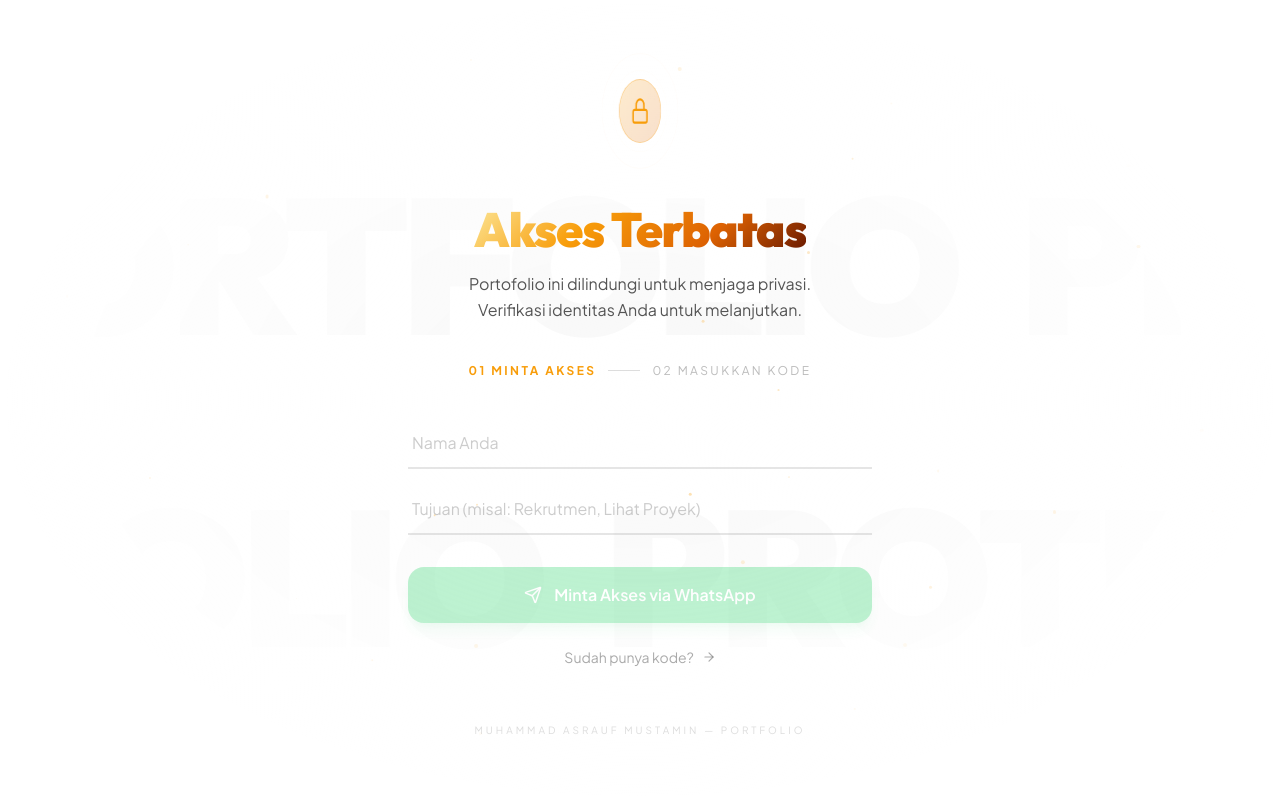
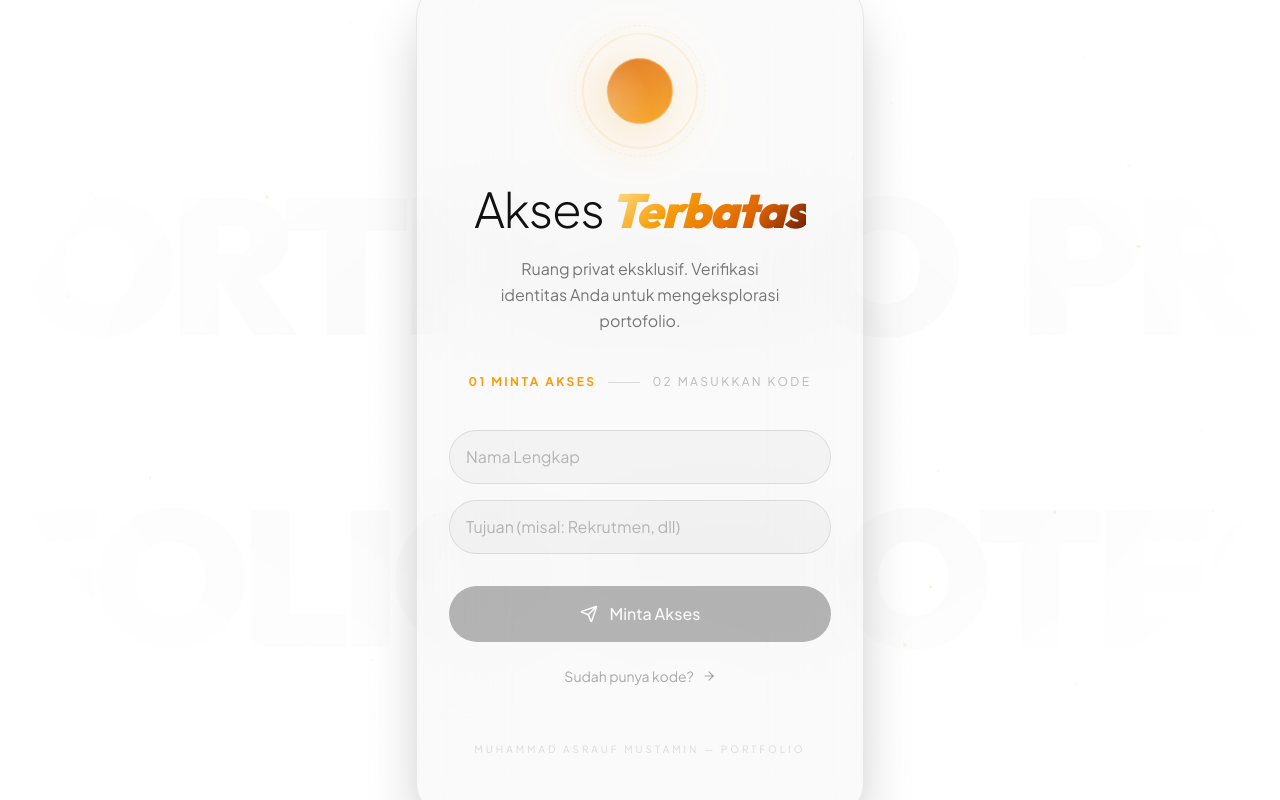
Before and after one commit to asraufmustamin/web-personal-async, a Next.js app: page / in a window 1280 px wide. Shown: the top 800 px of the page. Built offline with nearby package versions, Linux system fonts and the light colour scheme; grey boxes are pictures that could not be loaded.

Commit message:
Update AccessGate UI: elegant design and async22 passcode

```diff
--- a/src/components/AccessGate.tsx
+++ b/src/components/AccessGate.tsx
@@ -2,7 +2,7 @@
 
 import React, { useState, useEffect, useCallback } from 'react';
 import { motion, AnimatePresence } from 'framer-motion';
-import { Lock, Send, ArrowRight, Eye, EyeOff } from 'lucide-react';
+import { Send, ArrowRight, Eye, EyeOff } from 'lucide-react';
 
 // ─── Floating Particles Background ───
 function FloatingParticles() {
@@ -81,28 +81,24 @@ function RunningText() {
   );
 }
 
-// ─── Animated Lock Icon ───
-function AnimatedLock() {
+// ─── Elegant Orb Visual ───
+function ElegantOrb() {
   return (
     <motion.div
-      className="relative w-20 h-20 md:w-24 md:h-24 flex items-center justify-center"
-      animate={{ rotateY: [0, 360] }}
-      transition={{ duration: 8, repeat: Infinity, ease: "linear" }}
+      className="relative w-24 h-24 flex items-center justify-center"
+      animate={{ scale: [1, 1.05, 1] }}
+      transition={{ duration: 4, repeat: Infinity, ease: "easeInOut" }}
     >
-      {/* Glow ring */}
+      <div className="absolute inset-0 rounded-full bg-gradient-to-tr from-primary/30 to-transparent blur-xl" />
       <motion.div
-        className="absolute inset-0 rounded-full border border-primary/20"
-        animate={{ scale: [1, 1.3, 1], opacity: [0.3, 0, 0.3] }}
-        transition={{ duration: 3, repeat: Infinity, ease: "easeInOut" }}
-      />
-      <motion.div
-        className="absolute inset-2 rounded-full border border-primary/10"
-        animate={{ scale: [1, 1.2, 1], opacity: [0.2, 0, 0.2] }}
-        transition={{ duration: 3, repeat: Infinity, ease: "easeInOut", delay: 0.5 }}
-      />
-      <div className="w-14 h-14 md:w-16 md:h-16 rounded-full bg-gradient-to-br from-primary/20 to-primary-dark/20 border border-primary/30 flex items-center justify-center backdrop-blur-sm">
-        <Lock className="text-primary" size={28} />
-      </div>
+        className="relative w-16 h-16 rounded-full bg-gradient-to-br from-primary/80 to-primary-dark/80 shadow-[0_0_30px_rgba(var(--primary-rgb),0.4)] flex items-center justify-center overflow-hidden border border-white/20 backdrop-blur-md"
+        animate={{ rotate: [0, 180, 360] }}
+        transition={{ duration: 12, repeat: Infinity, ease: "linear" }}
+      >
+        <div className="absolute inset-0 bg-[radial-gradient(ellipse_at_top_right,rgba(255,255,255,0.3)_0%,transparent_60%)] pointer-events-none" />
+      </motion.div>
+      <div className="absolute inset-[-8px] rounded-full border border-primary/20" />
+      <div className="absolute inset-[-16px] rounded-full border border-primary/10 border-dashed animate-[spin_20s_linear_infinite]" />
     </motion.div>
   );
 }
@@ -139,7 +135,7 @@ export default function AccessGate({ children }: { children: React.ReactNode })
   // ─── KONFIGURASI ───
   // GANTI NOMOR WHATSAPP DAN PASSWORD DI SINI
   const WHATSAPP_NUMBER = "6285189666794";
-  const CORRECT_PASSCODE = "ASRAUF2025";
+  const CORRECT_PASSCODE = "ASYNC22";
 
   useEffect(() => {
     setIsMounted(true);
@@ -195,32 +191,32 @@ export default function AccessGate({ children }: { children: React.ReactNode })
             <FloatingParticles />
 
             {/* Radial gradient overlay */}
-            <div className="absolute inset-0 bg-[radial-gradient(ellipse_at_center,transparent_0%,var(--bg-main)_70%)] pointer-events-none" />
+            <div className="absolute inset-0 bg-[radial-gradient(ellipse_at_center,transparent_0%,var(--bg-main)_80%)] pointer-events-none" />
 
             {/* Main content */}
-            <div className="relative z-10 flex flex-col items-center gap-8 md:gap-10 px-6 py-12 max-w-lg w-full">
+            <div className="relative z-10 flex flex-col items-center gap-8 md:gap-10 px-8 py-16 max-w-[28rem] w-full bg-text-main/[0.02] backdrop-blur-2xl border border-text-main/[0.08] shadow-[0_30px_60px_-15px_rgba(0,0,0,0.3)] rounded-[2.5rem]">
 
-              {/* Lock animation */}
+              {/* Icon animation */}
               <motion.div
                 initial={{ scale: 0, opacity: 0 }}
                 animate={{ scale: 1, opacity: 1 }}
                 transition={{ delay: 0.2, duration: 0.8, ease: [0.16, 1, 0.3, 1] }}
               >
-                <AnimatedLock />
+                <ElegantOrb />
               </motion.div>
 
               {/* Title */}
               <motion.div
-                className="flex flex-col items-center gap-3 text-center"
+                className="flex flex-col items-center gap-4 text-center"
                 initial={{ y: 30, opacity: 0 }}
                 animate={{ y: 0, opacity: 1 }}
                 transition={{ delay: 0.4, duration: 0.8, ease: [0.16, 1, 0.3, 1] }}
               >
-                <h1 className="text-3xl md:text-5xl font-black font-serif tracking-tight gradient-text leading-tight">
-                  Akses Terbatas
+                <h1 className="text-4xl md:text-5xl font-light tracking-tight text-text-main leading-tight font-sans">
+                  Akses <span className="font-serif font-black italic gradient-text">Terbatas</span>
                 </h1>
-                <p className="text-text-muted text-sm md:text-base max-w-sm leading-relaxed">
-                  Portofolio ini dilindungi untuk menjaga privasi. Verifikasi identitas Anda untuk melanjutkan.
+                <p className="text-text-muted/80 text-sm md:text-base max-w-[280px] leading-relaxed">
+                  Ruang privat eksklusif. Verifikasi identitas Anda untuk mengeksplorasi portofolio.
                 </p>
               </motion.div>
 
@@ -254,16 +250,10 @@ export default function AccessGate({ children }: { children: React.ReactNode })
                       <div className="relative group">
                         <input
                           type="text"
-                          placeholder="Nama Anda"
+                          placeholder="Nama Lengkap"
                           value={name}
                           onChange={(e) => setName(e.target.value)}
-                          className="w-full bg-transparent border-b-2 border-text-muted/15 focus:border-primary px-1 py-3 text-text-main text-base placeholder:text-text-muted/30 focus:outline-none transition-colors duration-300"
-                        />
-                        <motion.div
-                          className="absolute bottom-0 left-0 h-[2px] bg-primary origin-left"
-                          initial={{ scaleX: 0 }}
-                          whileHover={{ scaleX: 1 }}
-                          transition={{ duration: 0.3 }}
+                          className="w-full bg-text-main/[0.03] hover:bg-text-main/[0.05] border border-text-main/10 focus:border-primary/50 focus:bg-text-main/[0.05] rounded-xl px-4 py-3.5 text-text-main text-sm md:text-base placeholder:text-text-muted/40 focus:outline-none transition-all duration-300"
                         />
                       </div>
 
@@ -271,10 +261,10 @@ export default function AccessGate({ children }: { children: React.ReactNode })
                       <div className="relative group">
                         <input
                           type="text"
-                          placeholder="Tujuan (misal: Rekrutmen, Lihat Proyek)"
+                          placeholder="Tujuan (misal: Rekrutmen, dll)"
                           value={purpose}
                           onChange={(e) => setPurpose(e.target.value)}
-                          className="w-full bg-transparent border-b-2 border-text-muted/15 focus:border-primary px-1 py-3 text-text-main text-base placeholder:text-text-muted/30 focus:outline-none transition-colors duration-300"
+                          className="w-full bg-text-main/[0.03] hover:bg-text-main/[0.05] border border-text-main/10 focus:border-primary/50 focus:bg-text-main/[0.05] rounded-xl px-4 py-3.5 text-text-main text-sm md:text-base placeholder:text-text-muted/40 focus:outline-none transition-all duration-300"
                         />
                       </div>
 
@@ -284,10 +274,10 @@ export default function AccessGate({ children }: { children: React.ReactNode })
                         disabled={!name || !purpose}
                         whileHover={{ scale: 1.02 }}
                         whileTap={{ scale: 0.98 }}
-                        className="mt-4 w-full bg-[#25D366] disabled:opacity-30 disabled:cursor-not-allowed text-white font-semibold rounded-2xl px-6 py-4 flex items-center justify-center gap-3 transition-all shadow-lg shadow-[#25D366]/20 hover:shadow-[#25D366]/40"
+                        className="mt-4 w-full bg-text-main text-bg-main disabled:opacity-30 disabled:cursor-not-allowed font-medium rounded-xl px-6 py-4 flex items-center justify-center gap-3 transition-all hover:shadow-[0_10px_40px_-10px_rgba(255,255,255,0.3)]"
                       >
                         <Send size={18} />
-                        Minta Akses via WhatsApp
+                        Minta Akses
                       </motion.button>
 
                       {/* Switch to unlock */}
@@ -312,17 +302,17 @@ export default function AccessGate({ children }: { children: React.ReactNode })
                         <div className="relative">
                           <input
                             type={showPassword ? "text" : "password"}
-                            placeholder="Masukkan Kode Akses"
+                            placeholder="Kode Akses"
                             value={passcode}
                             onChange={(e) => setPasscode(e.target.value)}
-                            className={`w-full bg-transparent border-b-2 ${error ? 'border-red-500' : 'border-text-muted/15 focus:border-primary'} px-1 py-3 pr-10 text-text-main text-xl text-center tracking-[0.3em] font-mono placeholder:text-text-muted/30 placeholder:text-base placeholder:tracking-normal focus:outline-none transition-colors duration-300`}
+                            className={`w-full bg-text-main/[0.03] hover:bg-text-main/[0.05] border ${error ? 'border-red-500/50 focus:border-red-500' : 'border-text-main/10 focus:border-primary/50'} focus:bg-text-main/[0.05] rounded-xl px-4 py-4 pr-12 text-text-main text-xl md:text-2xl text-center tracking-[0.4em] font-mono placeholder:text-text-muted/40 placeholder:text-sm placeholder:tracking-normal focus:outline-none transition-all duration-300`}
                           />
                           <button
                             type="button"
                             onClick={() => setShowPassword(!showPassword)}
-                            className="absolute right-2 top-1/2 -translate-y-1/2 text-text-muted/40 hover:text-text-main transition-colors"
+                            className="absolute right-4 top-1/2 -translate-y-1/2 text-text-muted/40 hover:text-text-main transition-colors"
                           >
-                            {showPassword ? <EyeOff size={18} /> : <Eye size={18} />}
+                            {showPassword ? <EyeOff size={20} /> : <Eye size={20} />}
                           </button>
                         </div>
 
@@ -345,9 +335,9 @@ export default function AccessGate({ children }: { children: React.ReactNode })
                           type="submit"
                           whileHover={{ scale: 1.02 }}
                           whileTap={{ scale: 0.98 }}
-                          className="mt-2 w-full gradient-bg text-white font-bold rounded-2xl px-6 py-4 flex items-center justify-center gap-3 transition-all shadow-lg shadow-primary/20 hover:shadow-primary/40 group"
+                          className="mt-4 w-full bg-text-main text-bg-main font-medium rounded-xl px-6 py-4 flex items-center justify-center gap-3 transition-all hover:shadow-[0_10px_40px_-10px_rgba(255,255,255,0.3)] group"
                         >
-                          Buka Portofolio
+                          Akses Portofolio
                           <ArrowRight size={18} className="group-hover:translate-x-1 transition-transform" />
                         </motion.button>
 
```
